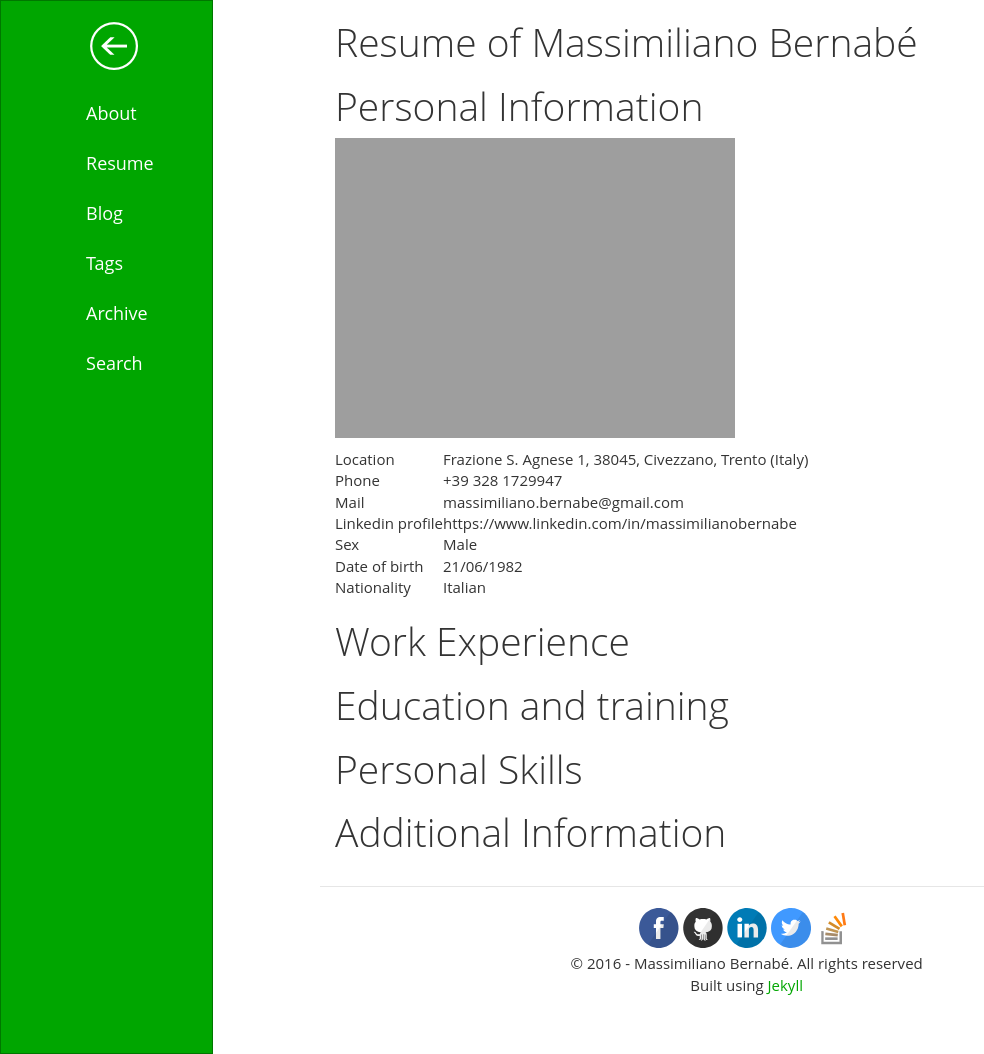
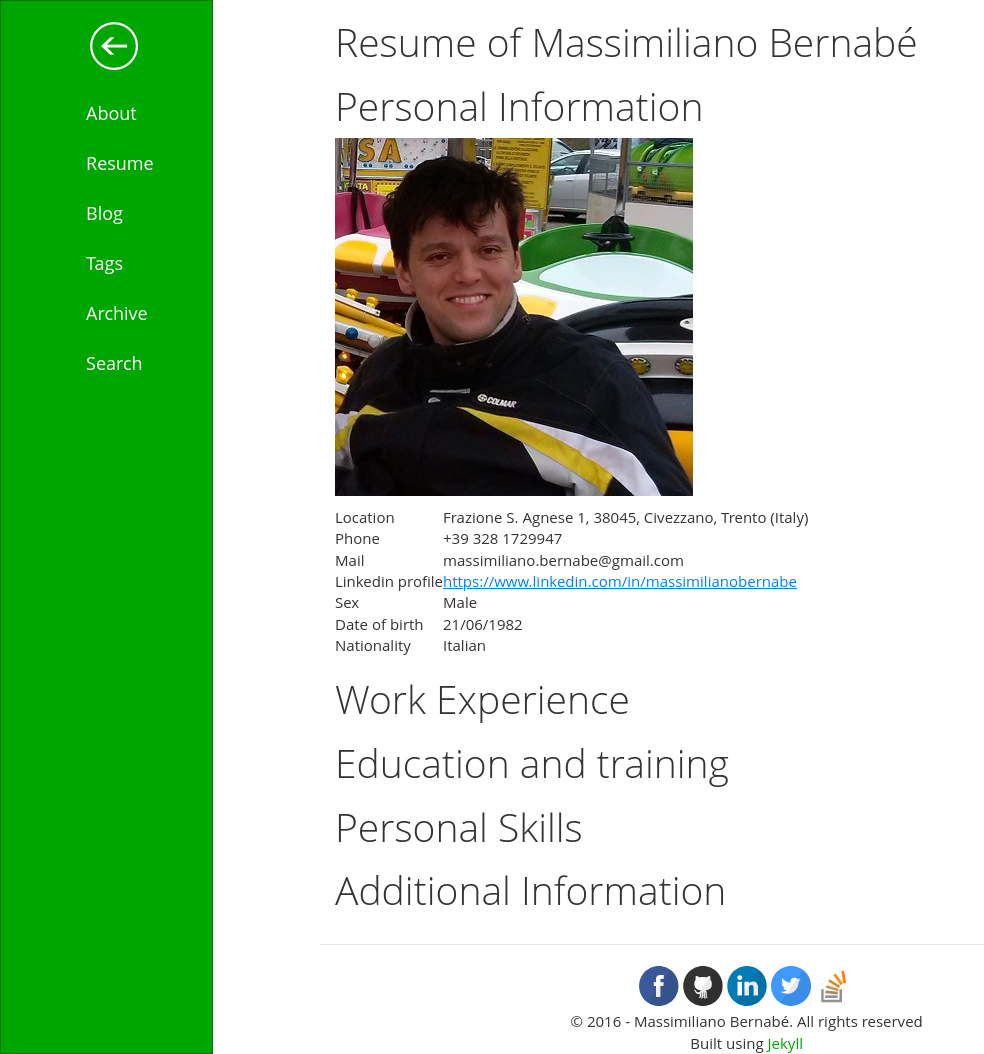
Before and after one commit to develost/develost.github.io, a Jekyll site: the page built from resume/index.md, in a window 1280 px wide and 1054 px high. Shown: the whole window, without its empty margins (0-984 px from the left). Built offline with Jekyll 4.4.1, drawn with Linux system fonts in a browser that asks for light colours.

Commit message:
mod my photo

```diff
--- a/resume/index.md
+++ b/resume/index.md
@@ -6,12 +6,12 @@ theme: green
 ---
 # Personal Information
 
-![Massimiliano Bernabé]({{ site.url }}/resume/me.jpg  =250x)
+![Massimiliano Bernabé]({{ site.url }}/resume/me.jpg)
 
 | Location            | Frazione S. Agnese 1, 38045, Civezzano, Trento  (Italy) |
 | Phone               | +39 328 1729947                                         |
 | Mail                | massimiliano.bernabe@gmail.com                          |
-| Linkedin profile    | https://www.linkedin.com/in/massimilianobernabe         |
+| Linkedin profile    | <https://www.linkedin.com/in/massimilianobernabe>       |
 | Sex                 | Male                                                    |
 | Date of birth       | 21/06/1982                                              |
 | Nationality         | Italian                                                 |
```
Also changed, not shown: resume/me.jpg.
